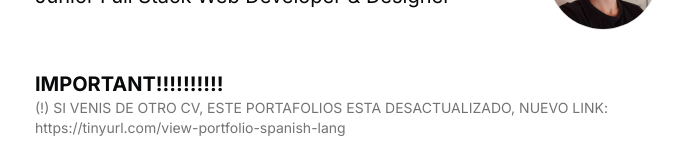
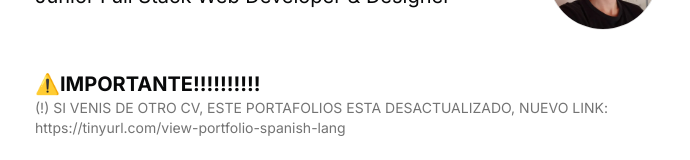
Before and after one commit to juanjoowendler/portfolio, a Next.js app in the folder portfolio/: page / in a window 1280 px wide. Shown: the part 172-332 px from the top of the page, without its empty margins (293-983 px from the left). Built offline with nearby package versions, Linux system fonts and the light colour scheme.

Commit message:
Update page.tsx

```diff
--- a/portfolio/src/app/page.tsx
+++ b/portfolio/src/app/page.tsx
@@ -42,7 +42,7 @@ export default function Page() {
       </section>
       <section id="about">
         <BlurFade delay={BLUR_FADE_DELAY * 3}>
-          <h2 className="text-xl font-bold">IMPORTANT!!!!!!!!!!</h2>
+          <h2 className="text-xl font-bold">⚠️IMPORTANTE!!!!!!!!!!</h2>
         </BlurFade>
         <BlurFade delay={BLUR_FADE_DELAY * 4}>
           <Markdown className="prose max-w-full text-pretty font-sans text-sm text-muted-foreground dark:prose-invert">
```
